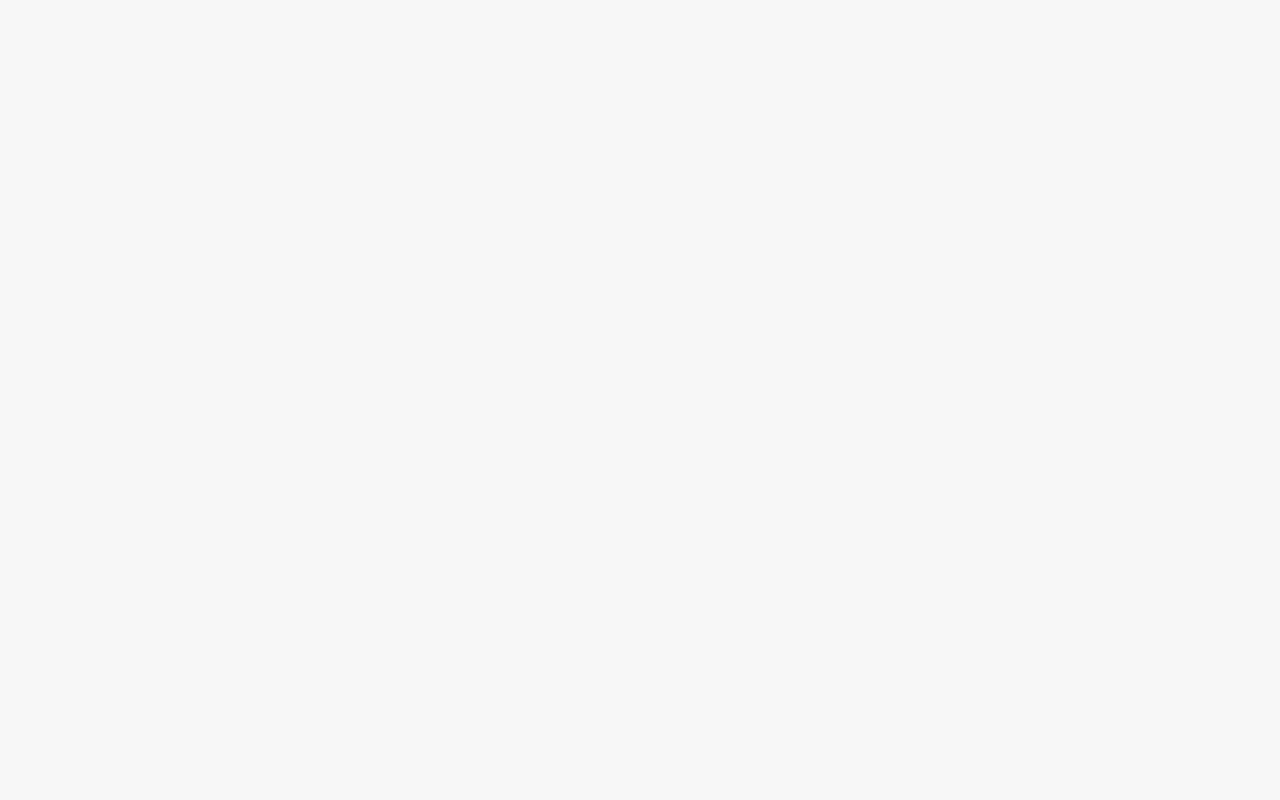
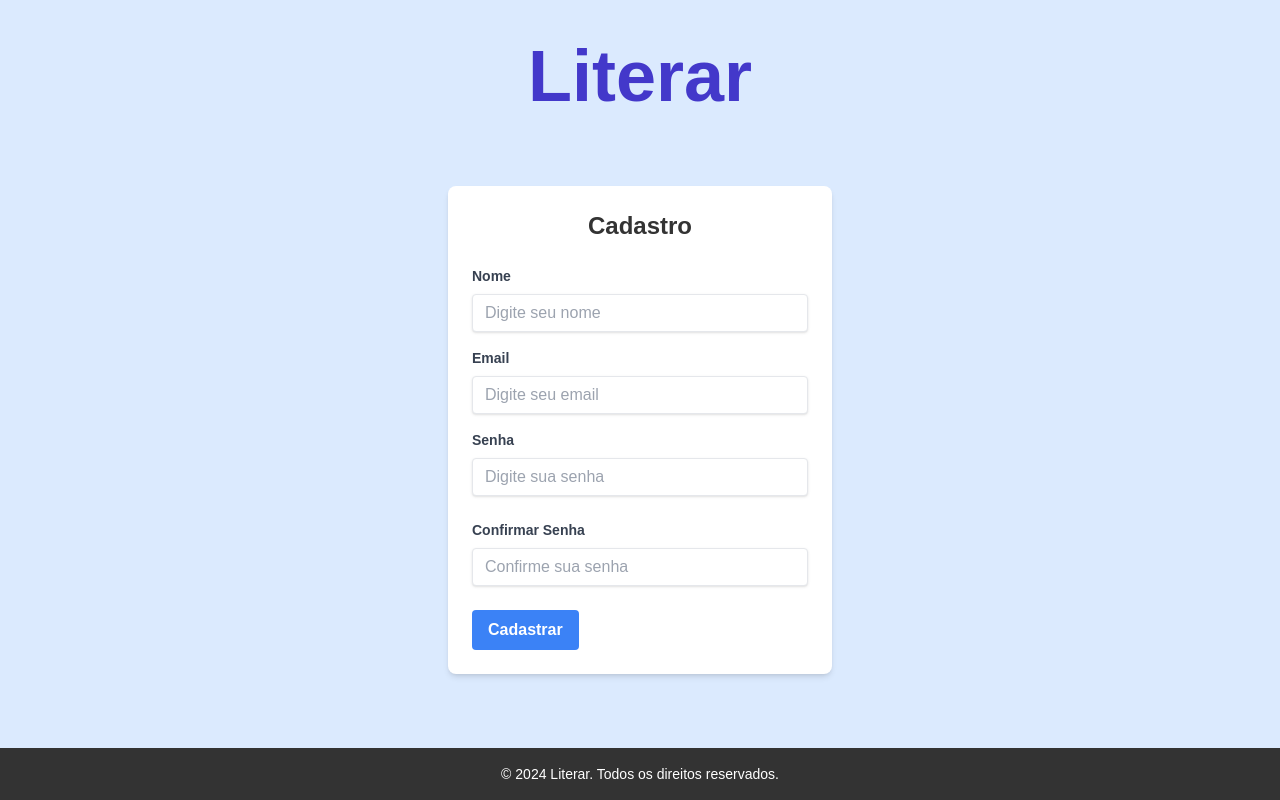
Before and after one commit to dantelocao/literar_app, a React (Vite) app in the folder client/: page /register in a window 1280 px wide. Before the commit this address had no page. Built offline with nearby package versions, Linux system fonts and the light colour scheme.

Commit message:
login/register UI e conexão com backend

```diff
--- a/client/src/App.jsx
+++ b/client/src/App.jsx
@@ -1,8 +1,10 @@
 import React from 'react';
 import './app.css';
 import { BrowserRouter as Router, Route, Routes } from 'react-router-dom';
-import PagePerfil from './pages/PagePerfil.jsx'
 import Home from './pages/Home.jsx';
+import Login from './components/auth/login.jsx';
+import PagePerfil from './pages/pagePerfil.jsx';
+import Register from './components/auth/Register.jsx';
 
 function App() {
   return (
@@ -12,6 +14,8 @@
         <Routes>
           <Route path="/" element={<Home />} />
           <Route path="/profile" element={<PagePerfil />} />
+          <Route path="/login" element={<Login />} />
+          <Route path="/register" element={<Register />} />
         </Routes>
       </div>
     </Router>
--- /dev/null
+++ b/client/src/components/auth/Login.jsx
@@ -0,0 +1,99 @@
+import React, { useState } from 'react';
+import axios from 'axios';
+import Header from '../header/header';
+import Footer from '../footer/footer';
+import { useNavigate } from 'react-router-dom'; // Para redirecionar após login
+
+const Login = () => {
+  const [email, setEmail] = useState('');
+  const [password, setPassword] = useState('');
+  const [error, setError] = useState('');
+  const [loading, setLoading] = useState(false);
+
+  const navigate = useNavigate(); // Usando hook de navegação do React Router
+
+  const handleSubmit = async (e) => {
+    e.preventDefault();
+
+    if (!email || !password) {
+      setError('Por favor, preencha todos os campos.');
+      return;
+    }
+
+    setError('');
+    setLoading(true);
+
+    try {
+      // Fazendo a requisição POST para o backend com o email e senha
+      const response = await axios.post('http://localhost:5000/api/v1/auth/login', {
+        email,
+        password,
+      });
+
+      if (response.status === 200) {
+        //localStorage.setItem('authToken', response.data.token); // Exemplo de armazenamento do token
+        navigate('/'); // Redireciona para a página de dashboard ou página protegida
+      }
+    } catch (error) {
+      setError(error.response?.data?.message || 'Erro desconhecido. Tente novamente.');
+    } finally {
+      setLoading(false);
+    }
+  };
+
+  return (
+    <div className="h-screen flex flex-col bg-blue-100">
+      <h1 className="text-7xl font-bold text-center text-indigo-700 mt-20">Literar</h1>
+      <div className="flex-grow flex items-center justify-center">
+        <div className="w-full max-w-sm p-6 bg-white shadow-md rounded-lg">
+          <h2 className="text-2xl font-bold mb-6 text-center">Login</h2>
+
+          {error && <div className="mb-4 text-red-500 text-sm">{error}</div>}
+
+          <form onSubmit={handleSubmit}>
+            <div className="mb-4">
+              <label className="block text-gray-700 text-sm font-bold mb-2" htmlFor="email">
+                Email
+              </label>
+              <input
+                type="email"
+                id="email"
+                value={email}
+                onChange={(e) => setEmail(e.target.value)}
+                placeholder="Digite seu email"
+                className="shadow appearance-none border rounded w-full py-2 px-3 text-gray-700 leading-tight focus:outline-none focus:shadow-outline"
+                required
+              />
+            </div>
+            <div className="mb-6">
+              <label className="block text-gray-700 text-sm font-bold mb-2" htmlFor="password">
+                Senha
+              </label>
+              <input
+                type="password"
+                id="password"
+                value={password}
+                onChange={(e) => setPassword(e.target.value)}
+                placeholder="Digite sua senha"
+                className="shadow appearance-none border rounded w-full py-2 px-3 text-gray-700 leading-tight focus:outline-none focus:shadow-outline"
+                required
+              />
+            </div>
+            <div className="flex items-center justify-between">
+              <button
+                type="submit"
+                className="bg-blue-500 hover:bg-blue-700 text-white font-bold py-2 px-4 rounded focus:outline-none focus:shadow-outline"
+                disabled={loading}
+              >
+                {loading ? 'Entrando...' : 'Entrar'}
+              </button>
+            </div>
+          </form>
+        </div>
+      </div>
+      <Footer />
+    </div>
+  );
+};
+
+export default Login;
--- /dev/null
+++ b/client/src/components/auth/Register.jsx
@@ -0,0 +1,141 @@
+import React, { useState } from 'react';
+import Header from '../header/header';
+import Footer from '../footer/footer';
+import axios from 'axios'; // Importando o axios
+
+
+const Register = () => {
+  // Gerenciando os estados do formulário
+  const [username, setName] = useState('');
+  const [email, setEmail] = useState('');
+  const [password, setPassword] = useState('');
+  const [confirmPassword, setConfirmPassword] = useState('');
+  const [error, setError] = useState('');
+
+ // Função para lidar com o envio do formulário
+ const handleSubmit = async (e) => {
+    e.preventDefault(); // Evita o envio padrão do formulário (recarregar a página)
+
+    // Validação simples do formulário
+    if (!username || !email || !password || !confirmPassword) {
+      setError('Por favor, preencha todos os campos.');
+      return;
+    }
+
+    if (password !== confirmPassword) {
+      setError('As senhas não coincidem.');
+      return;
+    }
+
+    setError(''); // Limpa erros de validação
+
+    try {
+      // Enviando os dados para o backend usando o axios
+      const response = await axios.post('http://localhost:5000/api/v1/auth/register', {
+        username,
+        email,
+        password,
+      });
+
+      // Verificando se a resposta foi bem-sucedida
+      if (response.status === 200) {
+        // Se tudo der certo, pode redirecionar ou mostrar uma mensagem de sucesso
+        alert('Cadastro realizado com sucesso!');
+        // Redirecionamento após cadastro, se necessário:
+        // window.location.href = '/login';
+      } else {
+        throw new Error('Erro ao cadastrar. Tente novamente.');
+      }
+    } catch (error) {
+      setError(error.response?.data?.message || error.message || 'Erro desconhecido. Tente novamente.');
+    }
+  };
+
+  return (
+    <div className="h-screen flex flex-col bg-blue-100">
+      {/* Título do App Fora do Quadrado Branco */}
+      <h1 className="text-7xl font-bold text-center text-indigo-700 mt-10">Literar</h1>
+
+      {/* Register Form */}
+      <div className="flex-grow flex items-center justify-center">
+        <div className="w-full max-w-sm p-6 bg-white shadow-md rounded-lg">
+          <h2 className="text-2xl font-bold mb-6 text-center">Cadastro</h2>
+          {/* Exibindo erro, se houver */}
+          {error && <div className="mb-4 text-red-500 text-sm">{error}</div>}
+
+          <form onSubmit={handleSubmit}>
+            <div className="mb-4">
+              <label className="block text-gray-700 text-sm font-bold mb-2" htmlFor="name">
+                Nome
+              </label>
+              <input
+                type="text"
+                id="name"
+                value={username}
+                onChange={(e) => setName(e.target.value)}
+                placeholder="Digite seu nome"
+                className="shadow appearance-none border rounded w-full py-2 px-3 text-gray-700 leading-tight focus:outline-none focus:shadow-outline"
+                required
+              />
+            </div>
+            <div className="mb-4">
+              <label className="block text-gray-700 text-sm font-bold mb-2" htmlFor="email">
+                Email
+              </label>
+              <input
+                type="email"
+                id="email"
+                value={email}
+                onChange={(e) => setEmail(e.target.value)}
+                placeholder="Digite seu email"
+                className="shadow appearance-none border rounded w-full py-2 px-3 text-gray-700 leading-tight focus:outline-none focus:shadow-outline"
+                required
+              />
+            </div>
+            <div className="mb-6">
+              <label className="block text-gray-700 text-sm font-bold mb-2" htmlFor="password">
+                Senha
+              </label>
+              <input
+                type="password"
+                id="password"
+                value={password}
+                onChange={(e) => setPassword(e.target.value)}
+                placeholder="Digite sua senha"
+                className="shadow appearance-none border rounded w-full py-2 px-3 text-gray-700 leading-tight focus:outline-none focus:shadow-outline"
+                required
+              />
+            </div>
+            <div className="mb-6">
+              <label className="block text-gray-700 text-sm font-bold mb-2" htmlFor="confirmPassword">
+                Confirmar Senha
+              </label>
+              <input
+                type="password"
+                id="confirmPassword"
+                value={confirmPassword}
+                onChange={(e) => setConfirmPassword(e.target.value)}
+                placeholder="Confirme sua senha"
+                className="shadow appearance-none border rounded w-full py-2 px-3 text-gray-700 leading-tight focus:outline-none focus:shadow-outline"
+                required
+              />
+            </div>
+            <div className="flex items-center justify-between">
+              <button
+                type="submit"
+                className="bg-blue-500 hover:bg-blue-700 text-white font-bold py-2 px-4 rounded focus:outline-none focus:shadow-outline"
+              >
+                Cadastrar
+              </button>
+            </div>
+          </form>
+        </div>
+      </div>
+
+      {/* Footer */}
+      <Footer />
+    </div>
+  );
+};
+
+export default Register;
--- a/client/src/components/perfil/Perfil.jsx
+++ b/client/src/components/perfil/Perfil.jsx
@@ -1,6 +1,6 @@
 import React from 'react';
-import CriarPost from '../perfilcomponents/Creationpost.jsx';
-import Post from '../perfilcomponents/Posts.jsx';
+import CriarPost from '../creationPost/Creationpost.jsx';
+import Post from '../creationPost/Posts.jsx';
 
 const Perfil = ({ perfil }) => {
   return (
@@ -26,9 +26,7 @@
 
       {/* Seção dos Posts */}
       <section>
-        <Post />
-        <Post />
-        <Post />
+
       </section>
 
       <CriarPost />
--- a/client/src/pages/PagePerfil.jsx
+++ b/client/src/pages/PagePerfil.jsx
@@ -6,18 +6,10 @@
 
 function PagePerfil() {
 
-    const perfil = {
-        nome: "João da Silva",
-        email: "joao@email.com",
-        bio: "Sou um apaixonado por livros e literatura, sempre em busca de novas histórias para ler e compartilhar.",
-        avatar: "https://via.placeholder.com/150"
-      };
-
-
       return (
         <>
           <Header />
-          <Perfil perfil={perfil} />
+          <Perfil/>
           <Footer />
         </>
       );
--- a/client/tailwind.config.js
+++ b/client/tailwind.config.js
@@ -1,7 +1,10 @@
 module.exports = {
     content: [
         "./index.html",
-        "./src/components/booksFeed/Biblioteca.jsx" // Certifica que Tailwind processa todos os arquivos necessários
+        "./src/components/booksFeed/Biblioteca.jsx",
+        "./src/components/auth/Login.jsx",
+        "./src/components/auth/Register.jsx",
+
     ],
     theme: {
         extend: {},
```
Also changed, not shown: client/src/components/creationPost/Creationpost.jsx (renamed from client/src/components/perfilcomponents/Creationpost.jsx), client/src/components/creationPost/Posts.jsx (renamed from client/src/components/perfilcomponents/Posts.jsx).
